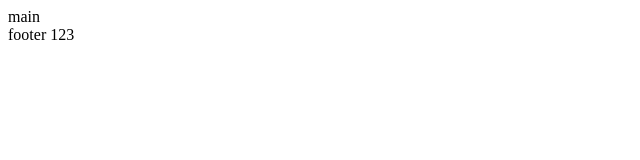
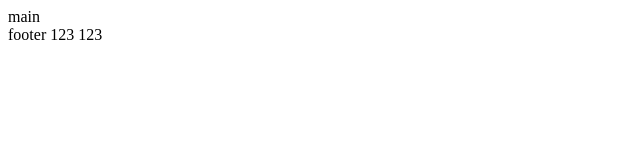
Before and after one commit to backstage2000/Hello-world000, a plain HTML site: page index.html in a window 1280 px wide. Shown: the full height of the page, 0-640 px from the left. Drawn offline with Linux system fonts and the light colour scheme.

Commit message:
Update index.html

```diff
--- a/index.html
+++ b/index.html
@@ -7,6 +7,6 @@
 </head>
 <body>
     <main>main</main>
-    <footer>footer 123</footer>
+    <footer>footer 123 123</footer>
 </body>
 </html>
```
